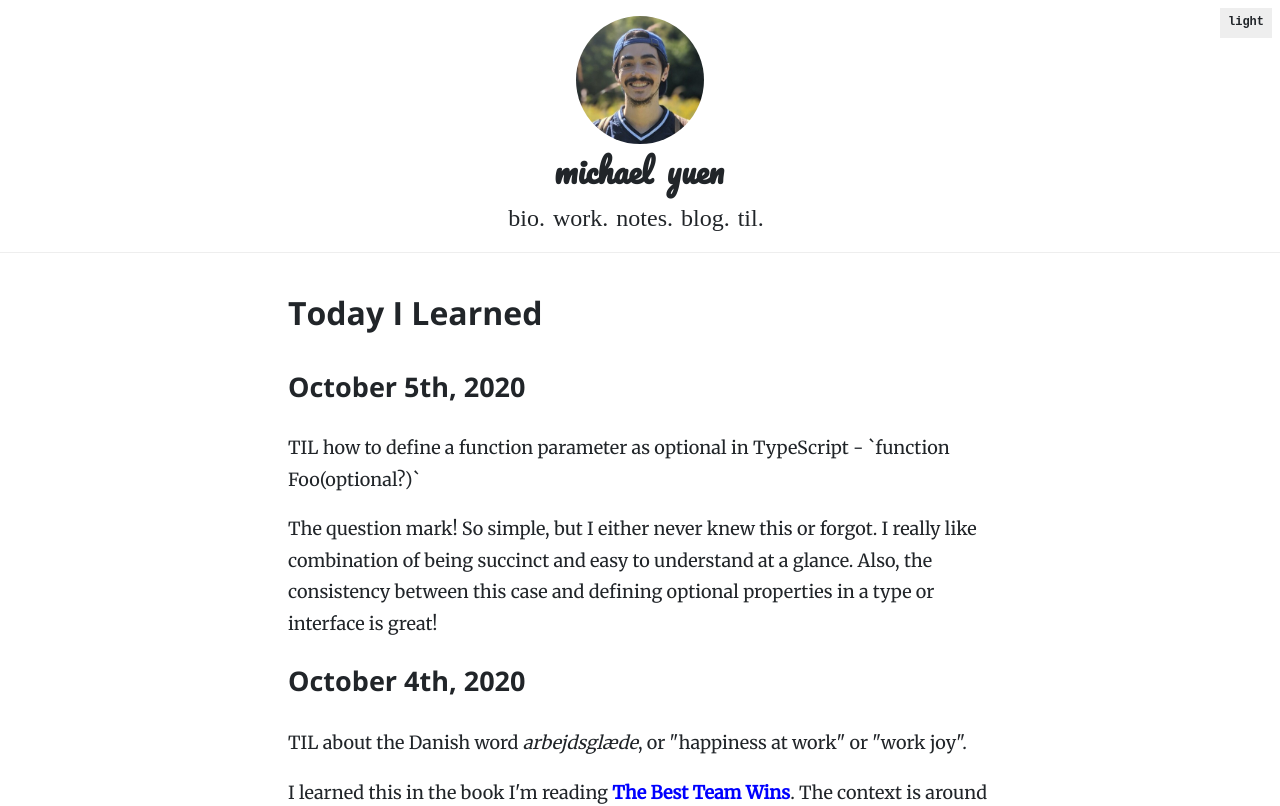
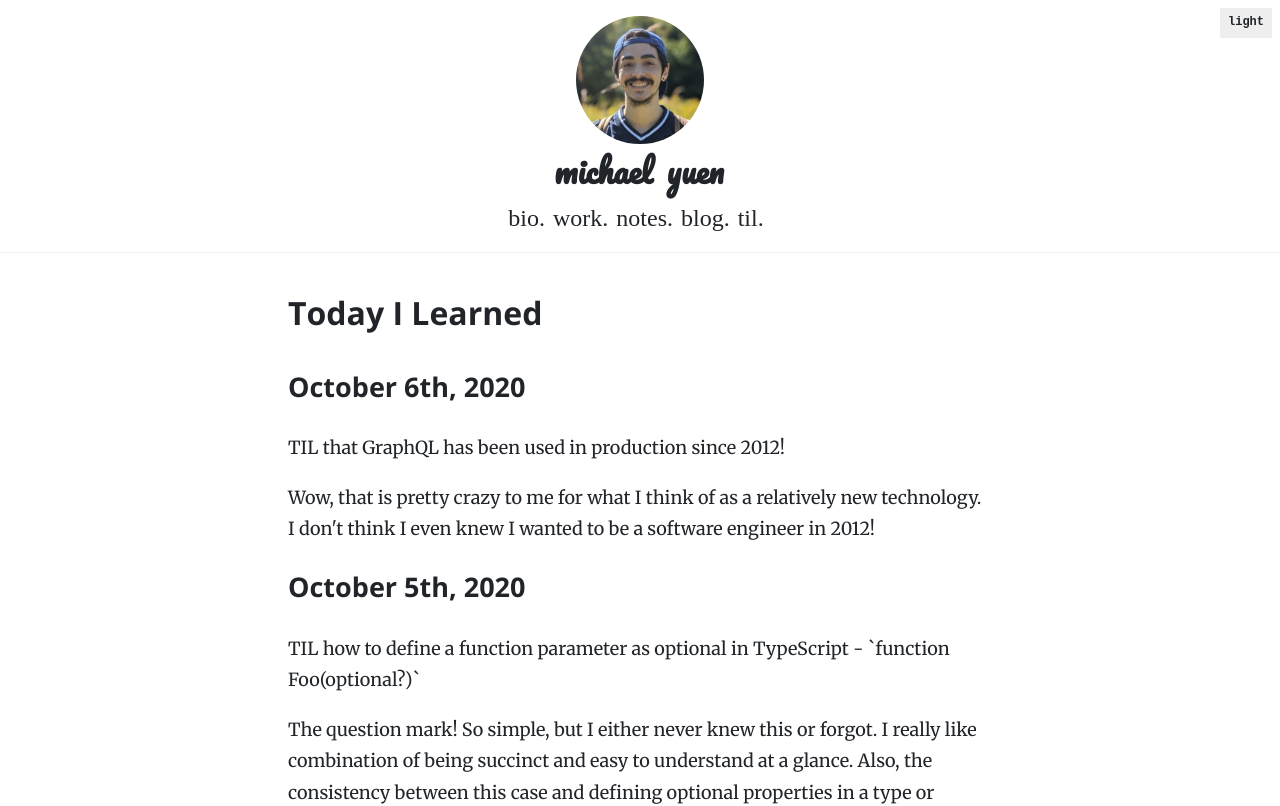
Before and after one commit to michaelyuen/personal-website, a Next.js app in the folder v5/: page /today-i-learned in a window 1280 px wide. Shown: the top 806 px of the page. Built offline with nearby package versions, Linux system fonts and the light colour scheme; a web font is replaced by a local one.

Commit message:
Add til for 2020-10-06 (#31)

```diff
--- a/v5/pages/today-i-learned.tsx
+++ b/v5/pages/today-i-learned.tsx
@@ -2,6 +2,13 @@ export default function TIL() {
   return (
     <section className="TILContainer">
       <h1>Today I Learned</h1>
+      <h2>October 6th, 2020</h2>
+      <p>TIL that GraphQL has been used in production since 2012!</p>
+      <p>
+        Wow, that is pretty crazy to me for what I think of as a relatively new
+        technology. I don't think I even knew I wanted to be a software engineer
+        in 2012!
+      </p>
       <h2>October 5th, 2020</h2>
       <p>
         TIL how to define a function parameter as optional in TypeScript -
```
